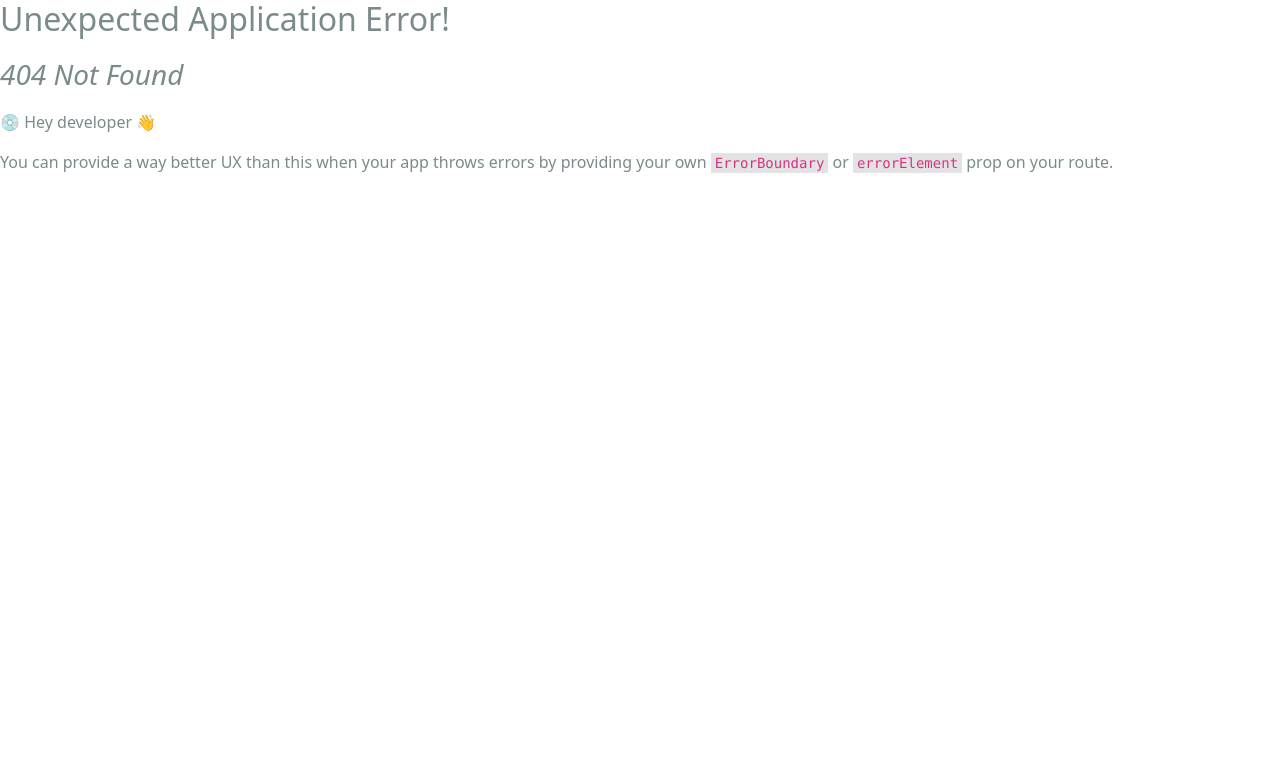
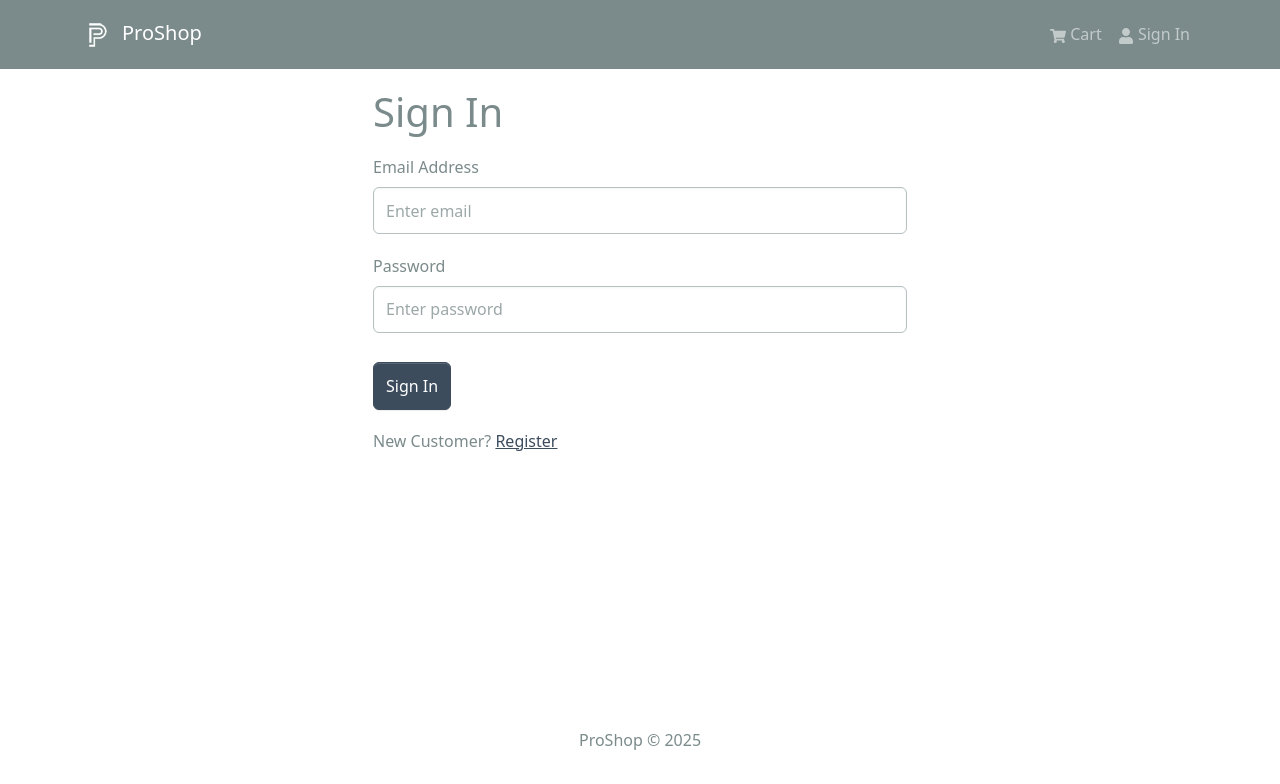
Before and after one commit to anouar4070/ProShop, a React (Create React App) app in the folder frontend/: page /login in a window 1280 px wide. Before the commit this address had no page. Shown: the top 784 px of the page. Built offline with nearby package versions, Linux system fonts and the light colour scheme.

Commit message:
Login Screen

```diff
--- /dev/null
+++ b/frontend/src/components/FormContainer.jsx
@@ -0,0 +1,13 @@
+import { Container, Row, Col } from "react-bootstrap";
+
+const FormContainer = ({children}) => {
+  return <Container>
+    <Row className="justify-content-md-center">
+      <Col xs={12} md={6}>
+      {children}
+      </Col>
+    </Row>
+  </Container>;
+};
+
+export default FormContainer;
--- a/frontend/src/index.js
+++ b/frontend/src/index.js
@@ -19,6 +19,7 @@
 import HomeScreen from "./screens/HomeScreen";
 import ProductScreen from "./screens/ProductScreen";
 import CartScreen from "./screens/CartScreen";
+import LoginScreen from "./screens/LoginScreen";
 
 const router = createBrowserRouter(
   createRoutesFromElements(
@@ -26,6 +27,7 @@
       <Route index={true} path="/" element={<HomeScreen />} />
       <Route path="/product/:id" element={<ProductScreen />} />
       <Route path="/cart" element={<CartScreen />} />
+      <Route path="/login" element={<LoginScreen />} />
     </Route>
   )
 );
--- /dev/null
+++ b/frontend/src/screens/LoginScreen.jsx
@@ -0,0 +1,54 @@
+import { useState } from "react";
+import { Link } from "react-router-dom";
+import { Form, Button, Col, Row } from "react-bootstrap";
+import FormContainer from "../components/FormContainer";
+
+const LoginScreen = () => {
+  const [email, setEmail] = useState("");
+  const [password, setPassword] = useState("");
+
+  const submitHandler = (e) => {
+    e.preventDefault();
+    console.log("submit");
+  };
+
+  return (
+    <FormContainer>
+      <h1>Sign In</h1>
+
+      <Form onSubmit={submitHandler}>
+        <Form.Group controlId="email" className="my-3">
+          <Form.Label>Email Address</Form.Label>
+          <Form.Control
+            type="email"
+            placeholder="Enter email"
+            value={email}
+            onChange={(e) => setEmail(e.target.value)}
+          ></Form.Control>
+        </Form.Group>
+
+        <Form.Group controlId="password" className="my-3">
+          <Form.Label>Password</Form.Label>
+          <Form.Control
+            type="password"
+            placeholder="Enter password"
+            value={password}
+            onChange={(e) => setPassword(e.target.value)}
+          ></Form.Control>
+        </Form.Group>
+
+        <Button type="submit" variant="primary" className="mt-2">
+          Sign In
+        </Button>
+      </Form>
+
+      <Row className="py-3">
+        <Col>
+          New Customer? <Link to="/register">Register</Link>
+        </Col>
+      </Row>
+    </FormContainer>
+  );
+};
+
+export default LoginScreen;
```
